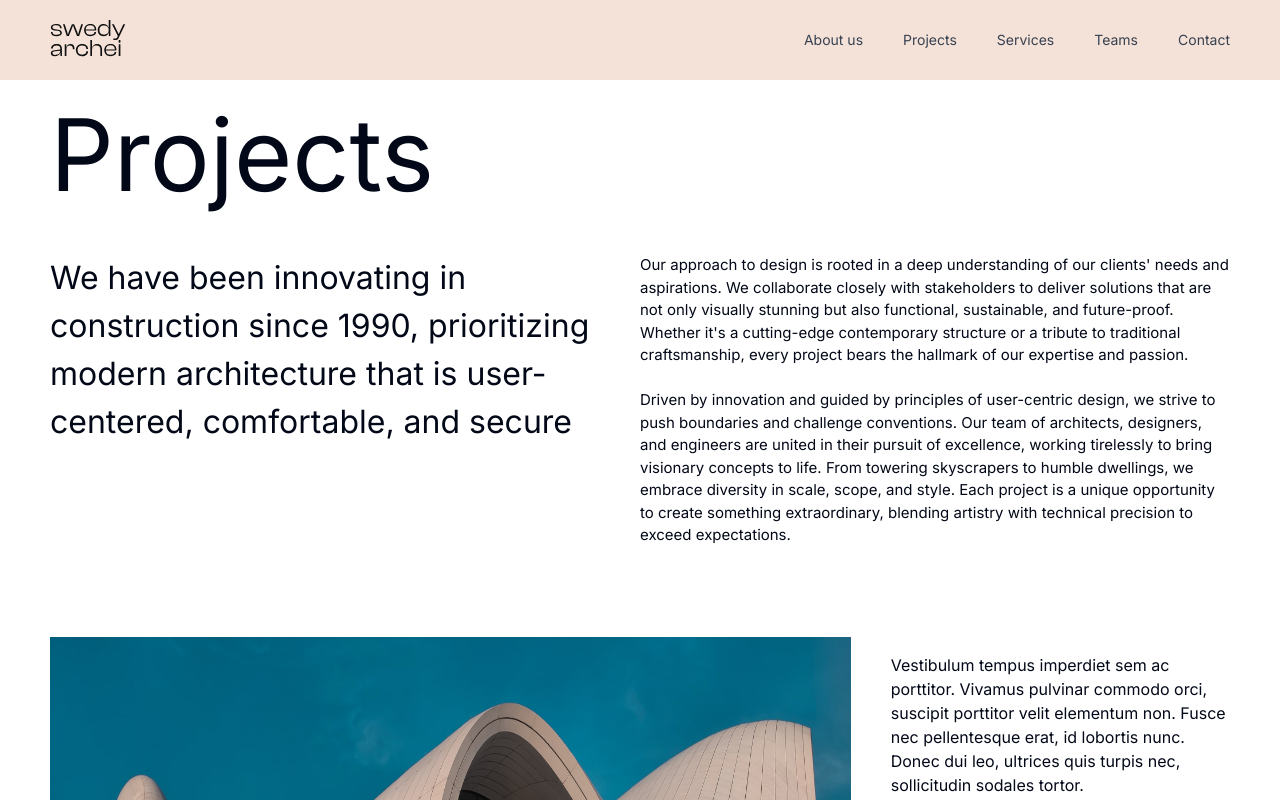
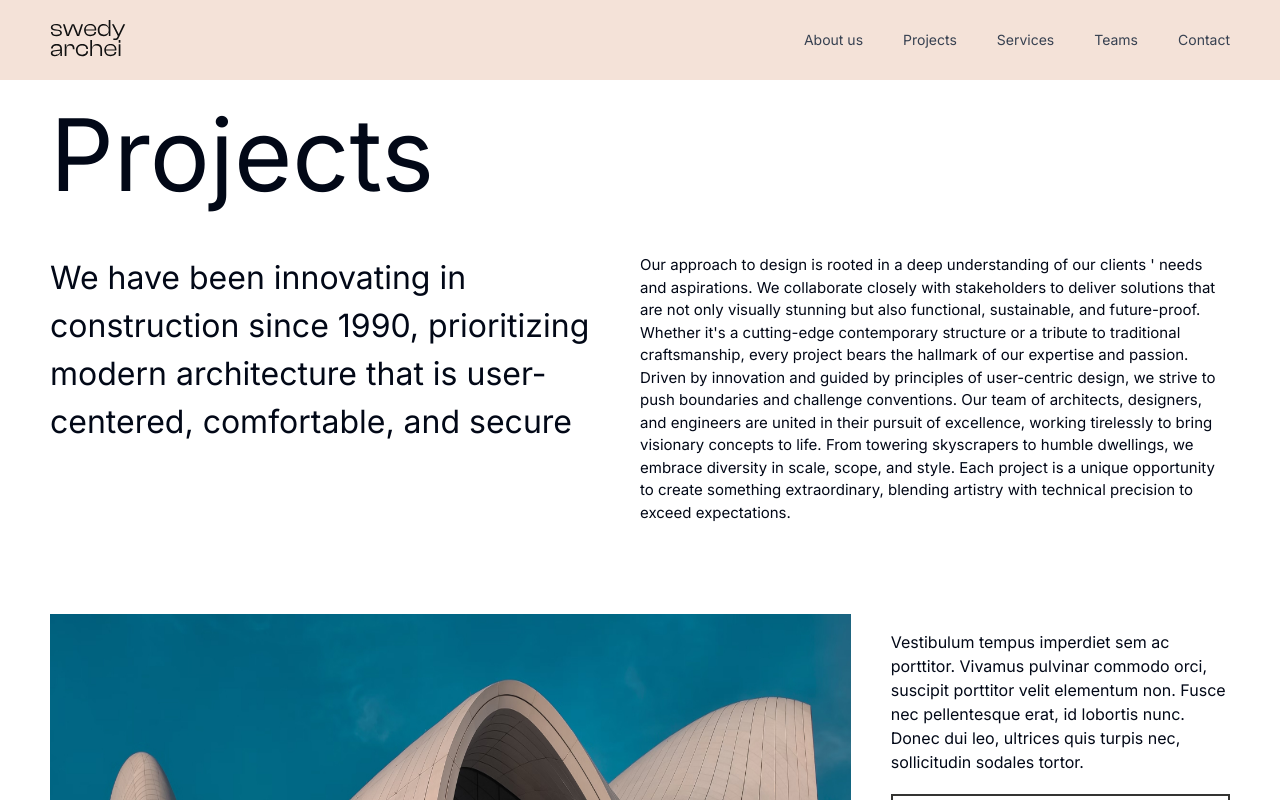
Before and after one commit to leofablo/Swedy-archi-challenge02, a Next.js app: page /projects in a window 1280 px wide. Shown: the top 800 px of the page. Built offline with nearby package versions, Linux system fonts and the light colour scheme.

Commit message:
update &aqos in projects and services

```diff
--- a/src/app/projects/page.tsx
+++ b/src/app/projects/page.tsx
@@ -14,9 +14,8 @@ const Page = () => {
         </div>
       <div className='md:grid grid-cols-2 top-10 px-[50px] justify-between items-start mb-[50px]'>
         <h1 className='text-[32px] md:w-full mb-4'>
-        We have been innovating in construction since 1990, prioritizing modern architecture that is user-centered, comfortable, and secure</h1>
-        <p className='text-[15px] md:w-full justify-end items-end'>Our approach to design is rooted in a deep understanding of our clients' needs and aspirations. We collaborate closely with stakeholders to deliver solutions that are not only visually stunning but also functional, sustainable, and future-proof. Whether it's a cutting-edge contemporary structure or a tribute to traditional craftsmanship, every project bears the hallmark of our expertise and passion.
-        <p></p>
+          We have been innovating in construction since 1990, prioritizing modern architecture that is user-centered, comfortable, and secure</h1>
+        <p className='text-[15px] md:w-full justify-end items-end'>Our approach to design is rooted in a deep understanding of our clients &apos; needs and aspirations. We collaborate closely with stakeholders to deliver solutions that are not only visually stunning but also functional, sustainable, and future-proof. Whether it's a cutting-edge contemporary structure or a tribute to traditional craftsmanship, every project bears the hallmark of our expertise and passion.
         <br/>
           Driven by innovation and guided by principles of user-centric design, we strive to push boundaries and challenge conventions. Our team of architects, designers, and engineers are united in their pursuit of excellence, working tirelessly to bring visionary concepts to life.
           From towering skyscrapers to humble dwellings, we embrace diversity in scale, scope, and style. Each project is a unique opportunity to create something extraordinary, blending artistry with technical precision to exceed expectations.</p>
--- a/src/app/services/page.tsx
+++ b/src/app/services/page.tsx
@@ -19,7 +19,7 @@ const Page = () => {
       <div className="pt-[80px] px-[50px]">
         <div className="flex flex-col pt-[80px]">
           <h1 className="text-[50px] font-bold">We design a lot of things</h1>
-          <p className="text-[22px]">Here are some of our favorites…</p>
+          <p className="text-[22px]">Here are some of our favorites</p>
         </div>
       </div>
 
@@ -104,7 +104,7 @@ const Page = () => {
             <div className="description mb-4">
               <p>
                 We invite you to explore our portfolio and see for yourself the
-                breadth and depth of our work. Whether you're looking to build a
+                breadth and depth of our work. Whether you&aqos;re looking to build a
                 new landmark or restore a piece of history, our architecture
                 studio is here to turn your dreams into reality.
               </p>
```
